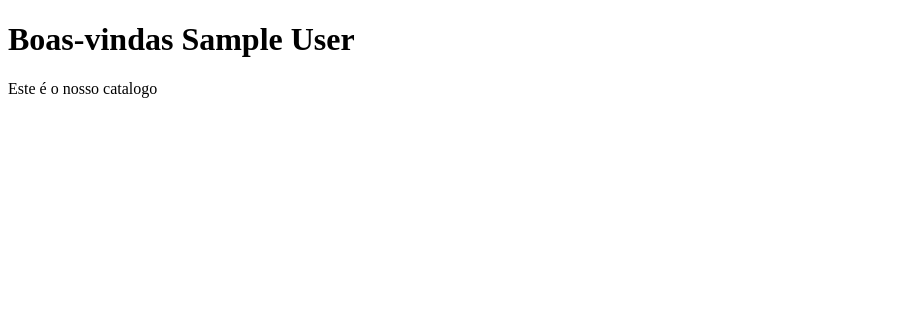
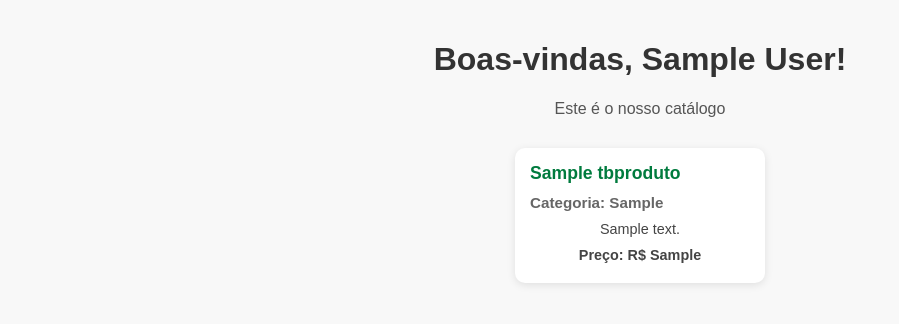
Before and after one commit to gustav0-rdg/carrinho-de-compras, a Flask app: page /catalogo in a window 1280 px wide. Shown: the top 324 px of the page, without its empty margins (0-899 px from the left). Run offline with Flask 3, Linux system fonts and the light colour scheme; the visitor is signed in with stand-in values (Sample User, id 1); tables that the repository leaves empty or names only in its code hold one stand-in row (values such as "Sample post").

Commit message:
estilizacao dos produtos

```diff
--- /dev/null
+++ b/static/css/style-compras.css
@@ -0,0 +1,64 @@
+body {
+    font-family: Arial, sans-serif;
+    background-color: #f8f8f8;
+    padding: 20px;
+    margin: 0;
+}
+
+h1 {
+    text-align: center;
+    color: #333;
+}
+
+p {
+    text-align: center;
+    color: #555;
+}
+
+.catalogo {
+    display: flex;
+    flex-wrap: wrap;
+    justify-content: center;
+    gap: 16px;
+    margin-top: 30px;
+}
+
+.card {
+    background-color: white;
+    border-radius: 10px;
+    box-shadow: 0 2px 8px rgba(0,0,0,0.1);
+    padding: 15px;
+    width: 220px;
+    transition: transform 0.2s;
+    display: flex;
+    flex-direction: column;
+    justify-content: space-between;
+}
+
+.card:hover {
+    transform: translateY(-4px);
+}
+
+.card h2 {
+    margin: 0;
+    font-size: 1.1em;
+    color: #007b3e;
+}
+
+.card h3 {
+    margin: 10px 0 5px;
+    font-size: 0.95em;
+    color: #666;
+}
+
+.card p {
+    margin: 5px 0;
+    font-size: 0.9em;
+    color: #444;
+}
+
+.preco {
+    margin-top: auto;
+    font-weight: bold;
+    color: #d35400;
+}
--- a/templates/compras.html
+++ b/templates/compras.html
@@ -1,12 +1,25 @@
 <!DOCTYPE html>
-<html lang="en">
+<html lang="pt-br">
 <head>
     <meta charset="UTF-8">
     <meta name="viewport" content="width=device-width, initial-scale=1.0">
     <title>Compras</title>
+    <link rel="stylesheet" href="{{ url_for('static', filename='css/cores.css') }}">
+    <link rel="stylesheet" href="{{ url_for('static', filename='css/style-compras.css') }}">
 </head>
 <body>
-    <h1>Boas-vindas {{session['nome']}}</h1>
-    <p>Este é o nosso catalogo</p>
+    <h1>Boas-vindas, {{session['nome']}}!</h1>
+    <p>Este é o nosso catálogo</p>
+
+    <div class="catalogo">
+        {% for produto in produtos %}
+        <div class="card">
+            <h2>{{produto.nome}}</h2>
+            <h3>Categoria: {{produto.categoria}}</h3>
+            <p>{{produto.descricao}}</p>
+            <p class="preco">Preço: R$ {{produto.preco}}</p>
+        </div>
+        {% endfor %}
+    </div>
 </body>
 </html>
```
